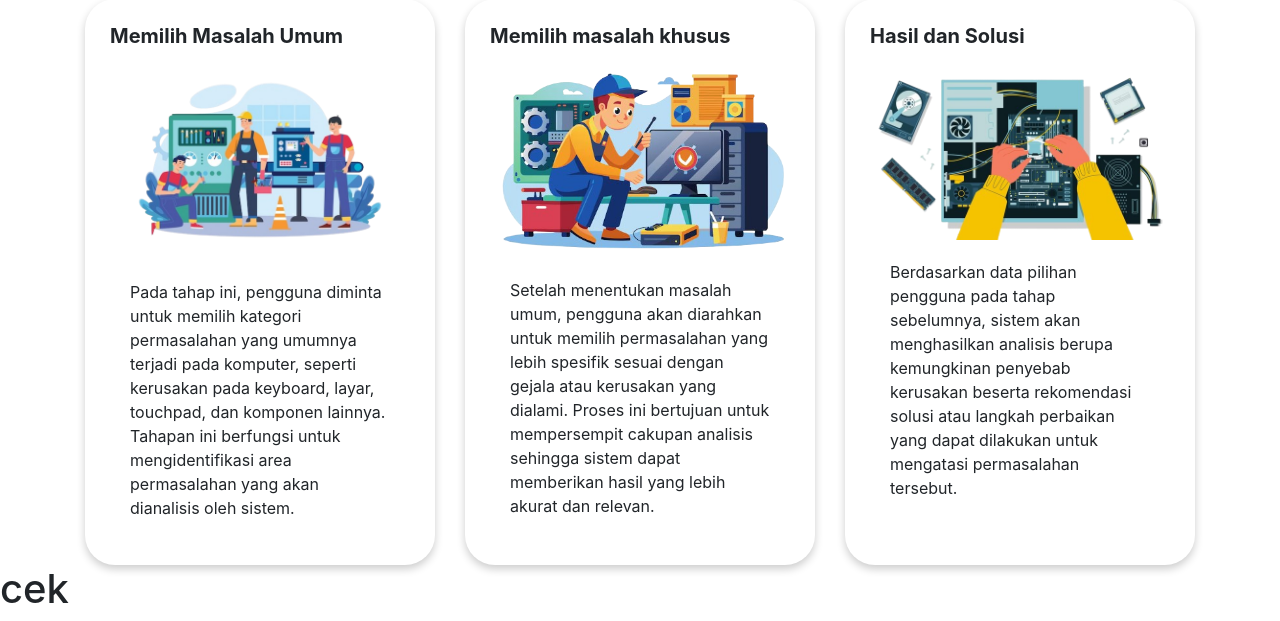
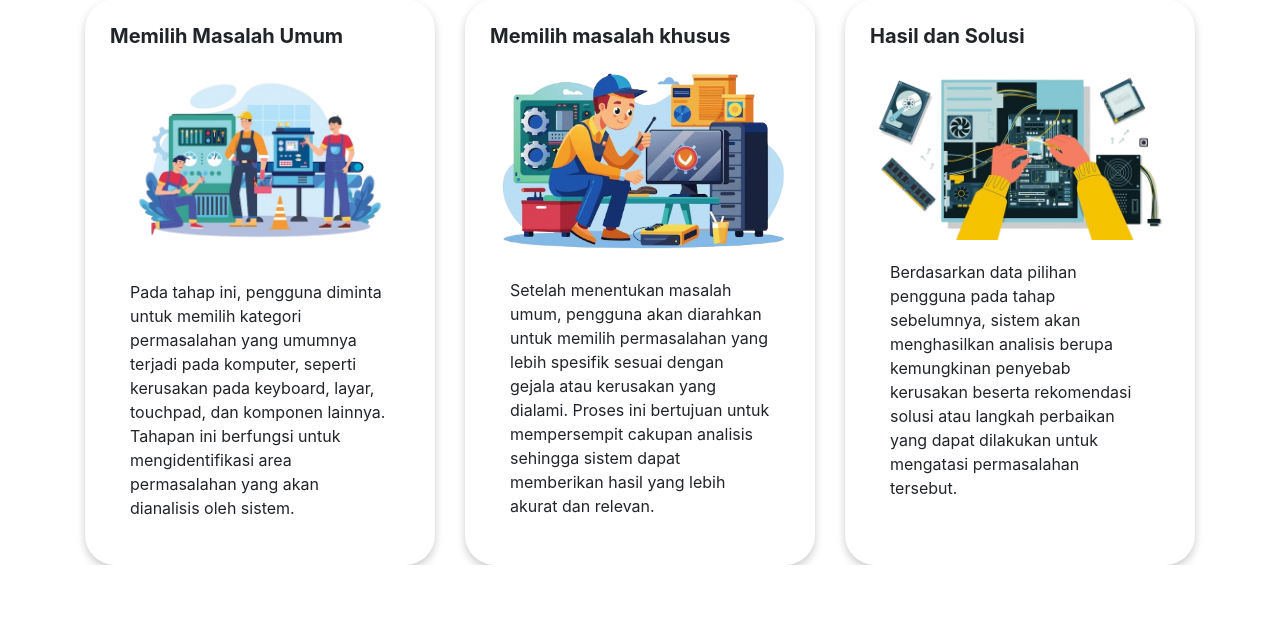
Before and after one commit to Master-proj/pakarkomputer, a PHP site: page / in a window 1280 px wide. Shown: the part 846-1467 px from the top of the page. After the commit the page ends 1411 px from the top, so only its background shows below. Run offline with PHP 8.4, Linux system fonts and the light colour scheme.

Commit message:
mengembalikan ke semula

```diff
--- a/index.php
+++ b/index.php
@@ -141,8 +141,6 @@
       </div>
     </sect>
 
-    <h1>cek</h1>
-
   </body>
 
   <script
```
